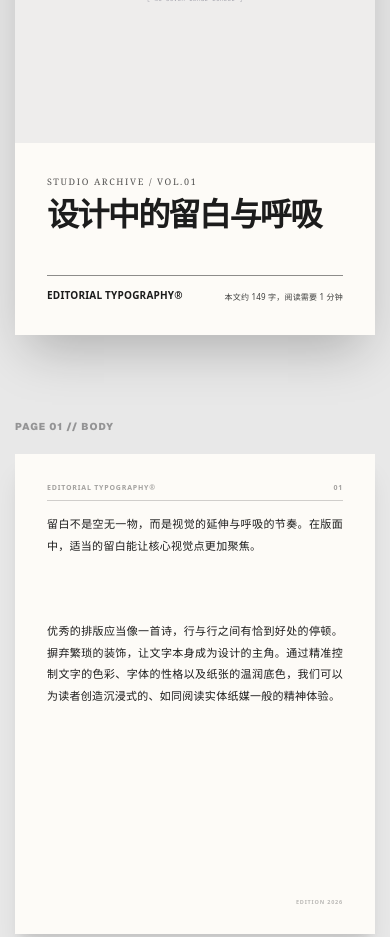
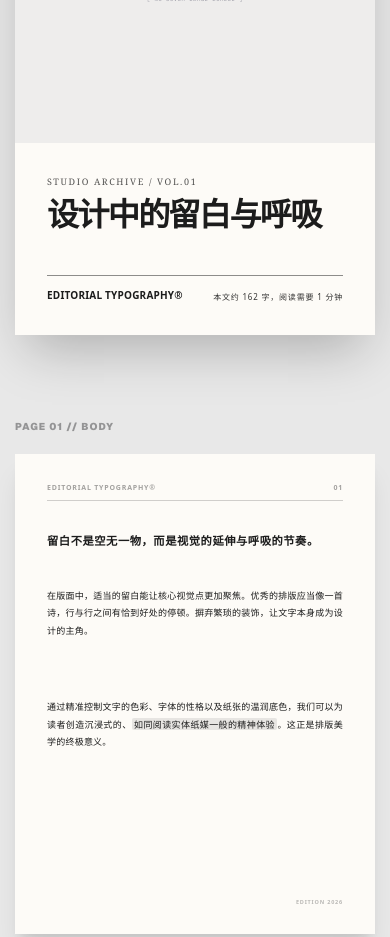
Before and after one commit to chenzzix/edition-engine, a Next.js app: page /editor in a window 390 px wide. Shown: the part 1060-1997 px from the top of the page. Built offline with nearby package versions, Linux system fonts and the light colour scheme.

Commit message:
fix page

```diff
--- a/app/editor/page.tsx
+++ b/app/editor/page.tsx
@@ -1,9 +1,8 @@
 'use client'
 
 import React, { useEffect, useState, useMemo } from 'react'
-import { toPng } from 'html-to-image' // 【修复】：改用 toPng 以支持透明通道修复黑底
+import { toPng } from 'html-to-image'
 
-// 高级感黄金排版常数（整合了上一版的紧凑边距）
 const ADVANCED_LINE_HEIGHT = 1.95
 const ADVANCED_PADDING_X = 64
 const ADVANCED_PADDING_Y = 56
@@ -11,10 +10,11 @@ const IMG_GRID_LINES = 12
 
 const STRICT_SANS_SERIF = 'system-ui, -apple-system, "Noto Sans SC", "Source Han Sans SC", "Microsoft YaHei", sans-serif'
 
-const FONT_SIZE_MAP = {
-  small: 18,
-  medium: 22,
-  large: 25,
+const FONT_SIZE_MAP: Record<string, number> = {
+  'S': 16,
+  'M': 18,
+  'L': 20,
+  'XL': 22,
 }
 
 const PREMIUM_BACKGROUNDS = [
@@ -37,18 +37,17 @@ export default function EditorialEditorV7() {
   const [edCoverSubtitle, setEdCoverSubtitle] = useState('STUDIO ARCHIVE / VOL.01')
 
   const [edLogo, setEdLogo] = useState<string>('')
-  // 【更新】：模式只保留 text 和 logo
   const [edDisplayMode, setEdDisplayMode] = useState<'text' | 'logo'>('text')
 
-  // 【优化3】：默认占位标题修改为“设计中的留白与呼吸”
   const [edTitle, setEdTitle] = useState('设计中的留白与呼吸')
-  const [editorialText, setEditorialText] = useState('留白不是空无一物，而是视觉的延伸与呼吸的节奏。在版面中，适当的留白能让核心视觉点更加聚焦。\n\n[IMG]\n\n优秀的排版应当像一首诗，行与行之间有恰到好处的停顿。摒弃繁琐的装饰，让文字本身成为设计的主角。通过精准控制文字的色彩、字体的性格以及纸张的温润底色，我们可以为读者创造沉浸式的、如同阅读实体纸媒一般的精神体验。')
+  const [editorialText, setEditorialText] = useState(
+    `[SUB]留白不是空无一物，而是视觉的延伸与呼吸的节奏。[/SUB]\n\n在版面中，适当的留白能让核心视觉点更加聚焦。优秀的排版应当像一首诗，行与行之间有恰到好处的停顿。摒弃繁琐的装饰，让文字本身成为设计的主角。\n\n[IMG]\n\n通过精准控制文字的色彩、字体的性格以及纸张的温润底色，我们可以为读者创造沉浸式的、[HL]如同阅读实体纸媒一般的精神体验[/HL]。这正是排版美学的终极意义。`
+  )
   const [bodyImages, setBodyImages] = useState<{ url: string; checked: boolean }[]>([])
 
-  // 【更新】：新增专属封面的遮罩透明度，去掉了全局图片遮罩
   const [coverMaskOpacity, setCoverMaskOpacity] = useState(0)
 
-  const [edSizeLabel, setEdSizeLabel] = useState<'small' | 'medium' | 'large'>('medium')
+  const [edSizeLabel, setEdSizeLabel] = useState<'S' | 'M' | 'L' | 'XL'>('M')
 
   const [edCoverImage, setEdCoverImage] = useState<string>('')
   const [edCoverWeight, setEdCoverWeight] = useState(60)
@@ -61,85 +60,231 @@ export default function EditorialEditorV7() {
 
   const [isExporting, setIsExporting] = useState(false)
 
+  // 悬浮划词高亮工具条状态
+  const [tooltip, setTooltip] = useState({ show: false, text: '', x: 0, y: 0 })
+
   useEffect(() => { setMounted(true) }, [])
 
   const activeImages = useMemo(() => bodyImages.filter(img => img.checked), [bodyImages])
 
+  // 计算字数（剥离掉 SUB 和 HL 标签）
   const edStats = useMemo(() => {
-    const cleanText = editorialText.replace(/\[IMG\]/g, '')
+    const cleanText = editorialText
+      .replace(/\[IMG\]/g, '')
+      .replace(/\[\/?(SUB|HL)\]/g, '')
     const charCount = cleanText.replace(/\s/g, '').length
-    const readingTime = Math.ceil(charCount / 350)
+    const readingTime = Math.max(1, Math.ceil(charCount / 350))
     return { charCount, readingTime }
   }, [editorialText])
 
-  // 精准的分页引擎逻辑（包含紧凑边距修正）
+  // 重构版物理分页引擎（完美兼容大号小标题的高度补偿）
   const editorialPages = useMemo(() => {
     if (!mounted) return []
-    const currentFontSize = FONT_SIZE_MAP[edSizeLabel]
-    const charsPerLine = Math.floor((720 - ADVANCED_PADDING_X * 2) / currentFontSize)
+
+    const currentFontSize = FONT_SIZE_MAP[edSizeLabel] || 18
+    const contentWidth = 720 - ADVANCED_PADDING_X * 2
+    const charsPerLine = Math.floor(contentWidth / currentFontSize)
+
     const canvasHeight = edRatio === '3:4' ? 960 : 1280
-
-    const headerFooterOverhead = 80
+    const headerFooterOverhead = 90
     const availableHeight = canvasHeight - ADVANCED_PADDING_Y * 2 - headerFooterOverhead
-    const maxLines = Math.floor(availableHeight / (currentFontSize * ADVANCED_LINE_HEIGHT))
+    const maxLinesPerPage = availableHeight / (currentFontSize * ADVANCED_LINE_HEIGHT)
 
     const paragraphs = editorialText.split('\n')
-    const result: ContentBlock[][] = []
+    const pages: ContentBlock[][] = []
 
     let currentBlocks: ContentBlock[] = []
-    let currentChunk = ""
     let currentLines = 0
     let imageCounter = 0
 
-    const pushTextChunk = () => {
-      if (currentChunk.trim()) {
-        currentBlocks.push({ type: 'text', content: currentChunk.trimEnd() })
-        currentChunk = ""
-      }
-    }
-
-    const pushNewPage = () => {
-      pushTextChunk()
+    const startNewPage = () => {
       if (currentBlocks.length > 0) {
-        result.push(currentBlocks)
+        pages.push(currentBlocks)
         currentBlocks = []
         currentLines = 0
       }
     }
 
-    paragraphs.forEach(para => {
+    const getVisualLength = (str: string) => {
+      let len = 0
+      for (let i = 0; i < str.length; i++) {
+        len += str.charCodeAt(i) > 255 ? 1 : 0.55
+      }
+      return len
+    }
+
+    paragraphs.forEach((para) => {
       if (para.trim() === '[IMG]') {
         if (imageCounter < activeImages.length) {
-          if (currentLines + IMG_GRID_LINES > maxLines && currentLines > 0) {
-            pushNewPage()
+          if (currentLines + IMG_GRID_LINES > maxLinesPerPage && currentLines > 0) {
+            startNewPage()
           }
-          pushTextChunk()
           currentBlocks.push({ type: 'image', index: imageCounter++ })
-          currentLines += IMG_GRID_LINES + 1
+          currentLines += IMG_GRID_LINES + 0.5
         }
         return
       }
 
       if (!para.trim()) {
-        currentChunk += '\n'
-        currentLines += 1
+        if (currentLines + 1.5 > maxLinesPerPage && currentLines > 0) {
+          startNewPage()
+        }
+        currentBlocks.push({ type: 'text', content: ' ' })
+        currentLines += 1.5
         return
       }
 
-      const linesNeeded = Math.max(1, Math.ceil(para.length / charsPerLine))
-      if (currentLines + linesNeeded > maxLines && currentChunk !== "") {
-        pushNewPage()
-        currentChunk = para + '\n\n'
-        currentLines = linesNeeded + 1
-      } else {
-        currentChunk += para + '\n\n'
-        currentLines += linesNeeded + 1
+      let remainingText = para
+      while (remainingText.length > 0) {
+        // 补偿小标题的额外高度 (字体更大且有 margin)
+        const isSubtitleBlock = remainingText.includes('[SUB]')
+        const heightCompensation = isSubtitleBlock ? 1.5 : 0
+
+        const cleanForMath = remainingText.replace(/\[\/?(SUB|HL)\]/g, '')
+        const visualLen = getVisualLength(cleanForMath)
+        const neededLines = Math.max(1, Math.ceil(visualLen / charsPerLine))
+        const availableLines = maxLinesPerPage - currentLines
+
+        if (neededLines + heightCompensation <= availableLines || availableLines < 1) {
+          if (availableLines < 1 && currentLines > 0) {
+            startNewPage()
+            continue
+          }
+          currentBlocks.push({ type: 'text', content: remainingText })
+          currentLines += neededLines + 0.5 + heightCompensation
+          remainingText = ''
+        } else {
+          let cutIdx = 0
+          let currentVisualLen = 0
+          let realIdx = 0
+          const maxVisualCapacity = availableLines * charsPerLine
+
+          while (realIdx < remainingText.length) {
+            // 安全跳过标签
+            if (remainingText.startsWith('[SUB]', realIdx)) { realIdx += 5; continue }
+            if (remainingText.startsWith('[/SUB]', realIdx)) { realIdx += 6; continue }
+            if (remainingText.startsWith('[HL]', realIdx)) { realIdx += 4; continue }
+            if (remainingText.startsWith('[/HL]', realIdx)) { realIdx += 5; continue }
+
+            const char = remainingText[realIdx]
+            const charLen = char.charCodeAt(0) > 255 ? 1 : 0.55
+
+            if (currentVisualLen + charLen > maxVisualCapacity) break
+            currentVisualLen += charLen
+            realIdx++
+          }
+
+          cutIdx = realIdx
+          if (cutIdx === 0) {
+            if (currentLines > 0) { startNewPage(); continue } else { cutIdx = 1 }
+          }
+
+          // 防切割保护：确保标签不会被劈成两半
+          const sub = remainingText.slice(0, cutIdx)
+          const openSub = (sub.match(/\[SUB\]/g) || []).length
+          const closeSub = (sub.match(/\[\/SUB\]/g) || []).length
+          if (openSub > closeSub) {
+            const lastOpen = sub.lastIndexOf('[SUB]')
+            if (lastOpen > 0) cutIdx = lastOpen
+          }
+
+          const openHl = (sub.match(/\[HL\]/g) || []).length
+          const closeHl = (sub.match(/\[\/HL\]/g) || []).length
+          if (openHl > closeHl) {
+            const lastOpen = sub.lastIndexOf('[HL]')
+            if (lastOpen > 0) cutIdx = lastOpen
+          }
+
+          const partToFit = remainingText.slice(0, cutIdx)
+          if (partToFit.trim()) {
+            currentBlocks.push({ type: 'text', content: partToFit })
+          }
+
+          remainingText = remainingText.slice(cutIdx)
+          startNewPage()
+        }
       }
     })
 
-    pushNewPage()
-    return result
+    startNewPage()
+    return pages
   }, [editorialText, edRatio, edSizeLabel, activeImages, mounted])
+
+  // 处理富文本渲染：解析 [SUB] 小标题 和 [HL] 划线高亮
+  const renderRichText = (content: string) => {
+    const parts = content.split(/(\[SUB\].*?\[\/SUB\]|\[HL\].*?\[\/HL\])/g)
+
+    return parts.map((part, i) => {
+      // 1. 小标题渲染逻辑 (字号放大、加粗、上下间距、衬线体)
+      if (part.startsWith('[SUB]') && part.endsWith('[/SUB]')) {
+        const innerText = part.slice(5, -6)
+        return (
+          <div
+            key={i}
+            className="block font-serif font-bold tracking-wider"
+            style={{
+              fontSize: '1.25em',
+              marginTop: '1.5em',
+              marginBottom: '0.8em',
+              color: `rgb(${textR}, ${textG}, ${textB})`
+            }}
+          >
+            {innerText}
+          </div>
+        )
+      }
+
+      // 2. 划线高亮渲染逻辑 (浅色透视背景，极简出版物质感)
+      if (part.startsWith('[HL]') && part.endsWith('[/HL]')) {
+        const innerText = part.slice(4, -5)
+        return (
+          <span
+            key={i}
+            className="px-1 mx-[1px] rounded-sm transition-colors"
+            style={{
+              backgroundColor: 'rgba(128, 128, 128, 0.18)',
+            }}
+          >
+            {innerText}
+          </span>
+        )
+      }
+
+      return <span key={i}>{part}</span>
+    })
+  }
+
+  // 划词选取事件监听
+  const handleSelection = () => {
+    const selection = window.getSelection()
+    const text = selection?.toString().trim()
+
+    if (text && text.length > 0 && !text.includes('\n')) {
+      const range = selection!.getRangeAt(0)
+      const rect = range.getBoundingClientRect()
+
+      setTooltip({
+        show: true,
+        text,
+        x: rect.left + rect.width / 2,
+        y: rect.top - 50 // 菜单向上偏移
+      })
+    } else {
+      setTooltip({ show: false, text: '', x: 0, y: 0 })
+    }
+  }
+
+  // 执行排版标签注入
+  const applyFormat = (type: 'sub' | 'hl') => {
+    if (tooltip.text) {
+      const safeText = tooltip.text.replace(/\[\/?(SUB|HL)\]/g, '')
+      const tag = type === 'sub' ? 'SUB' : 'HL'
+
+      setEditorialText((prev) => prev.replace(tooltip.text, `[${tag}]${safeText}[/${tag}]`))
+      setTooltip({ show: false, text: '', x: 0, y: 0 })
+      window.getSelection()?.removeAllRanges()
+    }
+  }
 
   const handleEdCoverUpload = (e: React.ChangeEvent<HTMLInputElement>) => {
     if (e.target.files && e.target.files[0]) setEdCoverImage(URL.createObjectURL(e.target.files[0]))
@@ -155,14 +300,13 @@ export default function EditorialEditorV7() {
     }
   }
 
-  // 【修复】：改用 PNG 并强制注入背景色解决黑底问题
   const exportAsImage = async (id: string, name: string) => {
     const node = document.getElementById(id)
     if (!node) return
     const dataUrl = await toPng(node, {
       quality: 1,
       pixelRatio: 2.5,
-      backgroundColor: edBgColor // 强制指定渲染背景色
+      backgroundColor: edBgColor
     })
     const link = document.createElement('a')
     link.download = `${name}.png`
@@ -198,14 +342,37 @@ export default function EditorialEditorV7() {
   return (
     <main className="min-h-screen bg-[#F0F0F0] flex flex-col lg:flex-row text-zinc-900 font-sans relative">
 
+      {/* 划词双模悬浮菜单 */}
+      {tooltip.show && (
+        <div
+          className="fixed z-50 bg-white text-black text-[12px] font-black p-1 rounded-lg shadow-2xl cursor-pointer transform -translate-x-1/2 flex items-center gap-1 border border-black/10"
+          style={{ left: tooltip.x, top: tooltip.y }}
+        >
+          <button
+            onClick={() => applyFormat('sub')}
+            className="px-3 py-1.5 hover:bg-gray-100 rounded-md transition-colors flex items-center gap-1.5"
+          >
+            <span className="text-[14px]">T</span> 设为小标题
+          </button>
+          <div className="w-[1px] h-4 bg-gray-200 mx-1"></div>
+          <button
+            onClick={() => applyFormat('hl')}
+            className="px-3 py-1.5 hover:bg-gray-100 rounded-md transition-colors flex items-center gap-1.5"
+          >
+            <span className="text-[14px]">🖍️</span> 重点划线
+          </button>
+        </div>
+      )}
+
       {isExporting && (
-        <div className="fixed inset-0 z-50 bg-black/80 backdrop-blur-sm flex flex-col items-center justify-center text-white">
+        <div className="fixed inset-0 z-[100] bg-black/80 backdrop-blur-sm flex flex-col items-center justify-center text-white">
           <div className="w-12 h-12 border-4 border-white/20 border-t-white rounded-full animate-spin mb-6"></div>
           <h2 className="text-xl font-black tracking-widest uppercase mb-2">正在一键压制全册文件...</h2>
           <p className="text-xs font-mono opacity-50">Please do not close this window.</p>
         </div>
       )}
 
+      {/* 左侧控制面板 */}
       <aside className="w-full lg:w-[420px] bg-white h-screen overflow-y-auto p-6 border-r shrink-0 z-20 shadow-xl flex flex-col justify-between">
         <div className="space-y-6 pb-12">
           <div className="flex items-center justify-between border-b pb-4">
@@ -216,7 +383,6 @@ export default function EditorialEditorV7() {
           </div>
 
           <div className="space-y-5">
-            {/* 【更新】：独立封面页，移除勾选，新增遮罩进度条 */}
             <div className="p-4 bg-zinc-50 rounded-xl border border-zinc-200 space-y-3.5">
               <div className="flex justify-between items-center">
                 <span className="text-xs font-black tracking-wide">封面页面配置</span>
@@ -230,7 +396,6 @@ export default function EditorialEditorV7() {
                   <span className="text-[10px] opacity-50 block font-bold">点击选择封面大图</span>
                   <input type="file" accept="image/*" onChange={handleEdCoverUpload} className="absolute inset-0 opacity-0 cursor-pointer" />
                 </div>
-                {/* 封面黑色遮罩 */}
                 <div className="pt-2 border-t border-zinc-200 space-y-1">
                   <div className="flex justify-between text-[10px] opacity-50 font-bold">
                     <span>封面图片遮罩</span>
@@ -249,7 +414,6 @@ export default function EditorialEditorV7() {
                 <input type="text" value={edStudioName} onChange={e => setEdStudioName(e.target.value)} className="w-full border rounded-lg px-3 py-1.5 text-xs bg-white focus:border-black outline-none font-mono" placeholder="输入品牌名称" />
               </div>
 
-              {/* 【更新】：正文标识只剩文字和 Logo 两个选项 */}
               <div className="space-y-1">
                 <label className="text-[10px] font-bold text-zinc-400 block">正文标识呈现模式</label>
                 <div className="grid grid-cols-2 gap-1 bg-zinc-200/60 p-1 rounded-lg">
@@ -301,9 +465,9 @@ export default function EditorialEditorV7() {
             <div className="space-y-1.5">
               <label className="text-[10px] uppercase font-black opacity-40 tracking-wider">正文字号控制</label>
               <div className="grid grid-cols-3 gap-2">
-                {(['small', 'medium', 'large'] as const).map(size => (
+                {(['S', 'M', 'L', 'XL'] as const).map(size => (
                   <button key={size} onClick={() => setEdSizeLabel(size)} className={`py-2 text-xs border rounded-lg font-bold transition-all ${edSizeLabel === size ? 'border-black bg-black text-white font-black' : 'border-zinc-200'}`}>
-                    {size === 'small' ? '小 (18px)' : size === 'medium' ? '中 (22px)' : '大 (25px)'}
+                    {size}
                   </button>
                 ))}
               </div>
@@ -365,7 +529,11 @@ export default function EditorialEditorV7() {
         </div>
       </aside>
 
-      <section className="flex-1 h-screen overflow-y-auto p-8 lg:p-16 bg-[#E8E8E8] flex flex-col items-center gap-16 pb-44">
+      {/* 右侧渲染区 */}
+      <section
+        className="flex-1 h-screen overflow-y-auto p-8 lg:p-16 bg-[#E8E8E8] flex flex-col items-center gap-16 pb-44"
+        onMouseUp={handleSelection}
+      >
         <div className="w-full flex flex-col items-center gap-20">
 
           {/* ========================================== */}
@@ -384,7 +552,6 @@ export default function EditorialEditorV7() {
                   {edCoverImage ? (
                     <>
                       <img src={edCoverImage} className="w-full h-full object-cover" alt="Cover" />
-                      {/* 【更新】：封面独有的遮罩进度条绑定 */}
                       <div className="absolute inset-0 bg-black pointer-events-none transition-opacity" style={{ opacity: coverMaskOpacity / 100 }} />
                     </>
                   ) : (
@@ -394,18 +561,14 @@ export default function EditorialEditorV7() {
                   {edCoverWeight >= 75 && (
                     <div className="absolute bottom-16 left-16 right-16 text-white flex flex-col justify-between">
                       <div>
-                        {/* 【优化4】：高级出版物风格的副标题 (serif, medium, 18px, tracking-[0.18em], opacity-75) */}
                         <p className="font-serif font-medium text-[18px] tracking-[0.18em] mb-4 opacity-75">{edCoverSubtitle}</p>
-                        {/* 【优化5】：去掉 uppercase，调整 line-height 为 1.05 */}
                         <h1 className="text-[56px] font-extrabold leading-[1.05] tracking-tighter drop-shadow-sm mb-8">{edTitle}</h1>
                       </div>
                       <div className="border-t border-white/30 pt-6 flex justify-between items-end tracking-wide">
-                        {/* 【优化1】：去掉了这部分的 {edLogo && <img.../>} */}
                         <div className="flex items-center gap-3 text-[20px] font-bold" style={{ fontFamily: STRICT_SANS_SERIF }}>
                           <span className="truncate">{edStudioName}</span>
                         </div>
-                        {/* 【优化2】：文字调至 16px，保持透明度等细节不变 */}
-                        <div className="text-right text-[16px] font-medium opacity-90" style={{ fontFamily: STRICT_SANS_SERIF }}>
+                        <div className="text-right text-[16px] font-medium opacity-95 tracking-widest" style={{ fontFamily: STRICT_SANS_SERIF }}>
                           本文约 {edStats.charCount} 字，阅读需要 {edStats.readingTime} 分钟
                         </div>
                       </div>
@@ -416,19 +579,15 @@ export default function EditorialEditorV7() {
                 {edCoverWeight < 75 && (
                   <div className="flex-1 p-16 flex flex-col justify-between" style={{ color: computedTextColor }}>
                     <div>
-                      {/* 【优化4】：高级出版物风格的副标题 (serif, medium, 18px, tracking-[0.18em], opacity-75) */}
                       <p className="font-serif font-medium text-[18px] tracking-[0.18em] mb-4 opacity-75">{edCoverSubtitle}</p>
-                      {/* 【优化5】：去掉 uppercase，调整 line-height 为 1.05 */}
                       <h1 className="text-[64px] font-extrabold leading-[1.05] tracking-tighter">{edTitle}</h1>
                     </div>
 
                     <div className="border-t pt-6 flex justify-between items-end tracking-wide" style={{ borderColor: `${computedTextColor}22` }}>
-                      {/* 【优化1】：去掉了这部分的 {edLogo && <img.../>} */}
                       <div className="flex items-center gap-3 text-[20px] font-bold" style={{ fontFamily: STRICT_SANS_SERIF }}>
                         <span className="truncate">{edStudioName}</span>
                       </div>
-                      {/* 【优化2】：文字调至 16px，保持透明度等细节不变 */}
-                      <div className="text-right text-[16px] font-medium opacity-85" style={{ fontFamily: STRICT_SANS_SERIF }}>
+                      <div className="text-right text-[16px] font-medium opacity-90 tracking-widest" style={{ fontFamily: STRICT_SANS_SERIF }}>
                         本文约 {edStats.charCount} 字，阅读需要 {edStats.readingTime} 分钟
                       </div>
                     </div>
@@ -465,11 +624,12 @@ export default function EditorialEditorV7() {
                     <span className="text-[14px] font-bold">{String(index + 1).padStart(2, '0')}</span>
                   </div>
 
+                  {/* 正文内容区 */}
                   <div className="flex-1 py-6 text-justify overflow-hidden tracking-wide flex flex-col justify-start" style={{ fontSize: `${FONT_SIZE_MAP[edSizeLabel]}px`, lineHeight: ADVANCED_LINE_HEIGHT }}>
                     <div className="space-y-4">
                       {blocks.map((block, bIdx) => {
                         if (block.type === 'text') {
-                          return <div key={bIdx} className="whitespace-pre-wrap">{block.content}</div>
+                          return <div key={bIdx} className="whitespace-pre-wrap">{renderRichText(block.content)}</div>
                         } else {
                           const imgSrc = activeImages[block.index]?.url
                           const targetHeight = IMG_GRID_LINES * FONT_SIZE_MAP[edSizeLabel] * ADVANCED_LINE_HEIGHT
@@ -491,13 +651,7 @@ export default function EditorialEditorV7() {
                     </div>
                   </div>
 
-                  {/* 【更新】：清理正文页脚，去掉了横线和品牌文字 */}
-                  <div className="flex justify-between items-center tracking-widest opacity-30 uppercase pt-4 shrink-0" style={{ fontFamily: STRICT_SANS_SERIF }}>
-                    <div className="flex items-center gap-2">
-                      {(edDisplayMode === 'logo') && edLogo ? (
-                        <img src={edLogo} className="h-7 max-w-[100px] object-contain opacity-80" alt="Footer Logo" />
-                      ) : null}
-                    </div>
+                  <div className="flex justify-end items-center tracking-widest opacity-30 uppercase pt-4 shrink-0" style={{ fontFamily: STRICT_SANS_SERIF }}>
                     <span className="text-[11px] font-bold">EDITION 2026</span>
                   </div>
 
```
